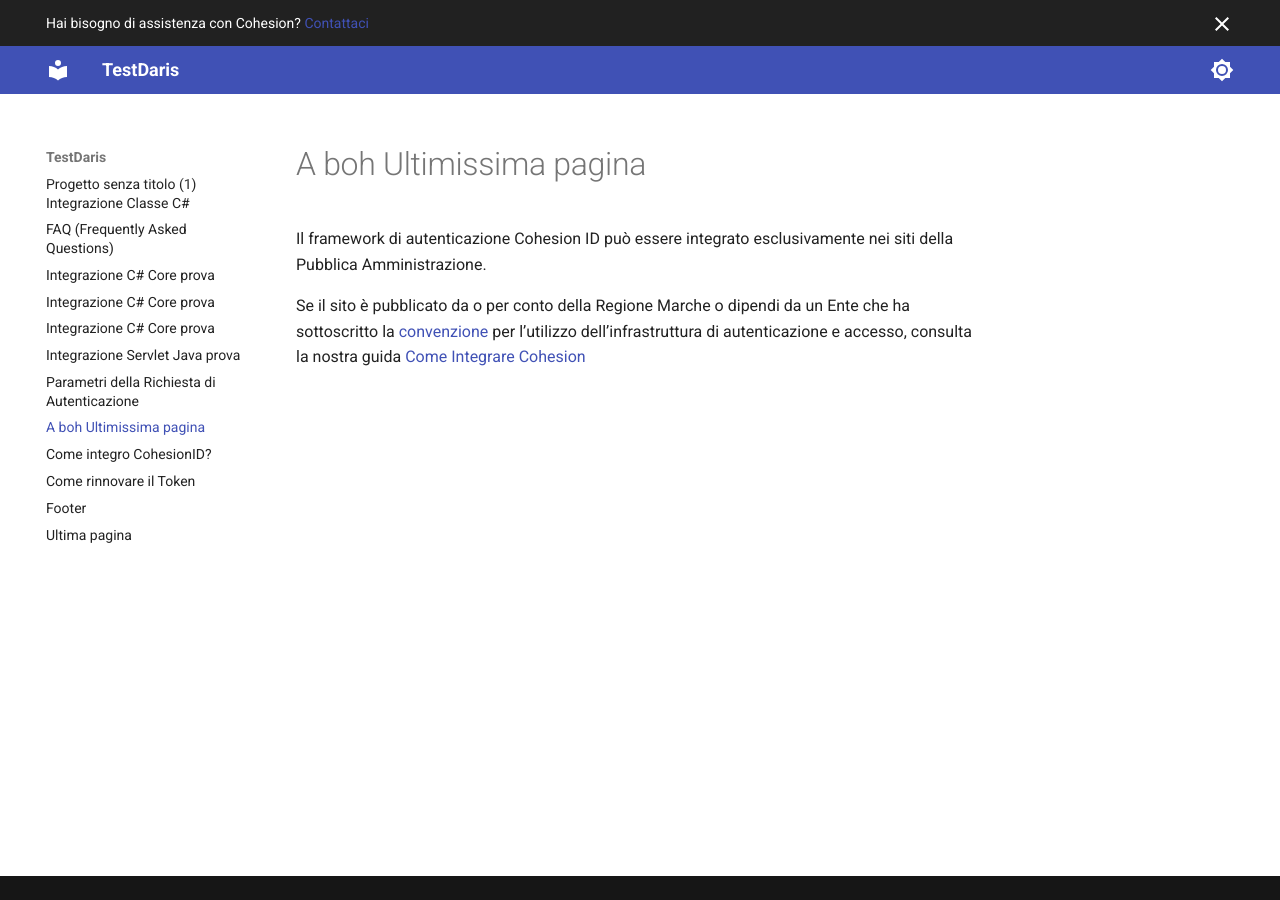
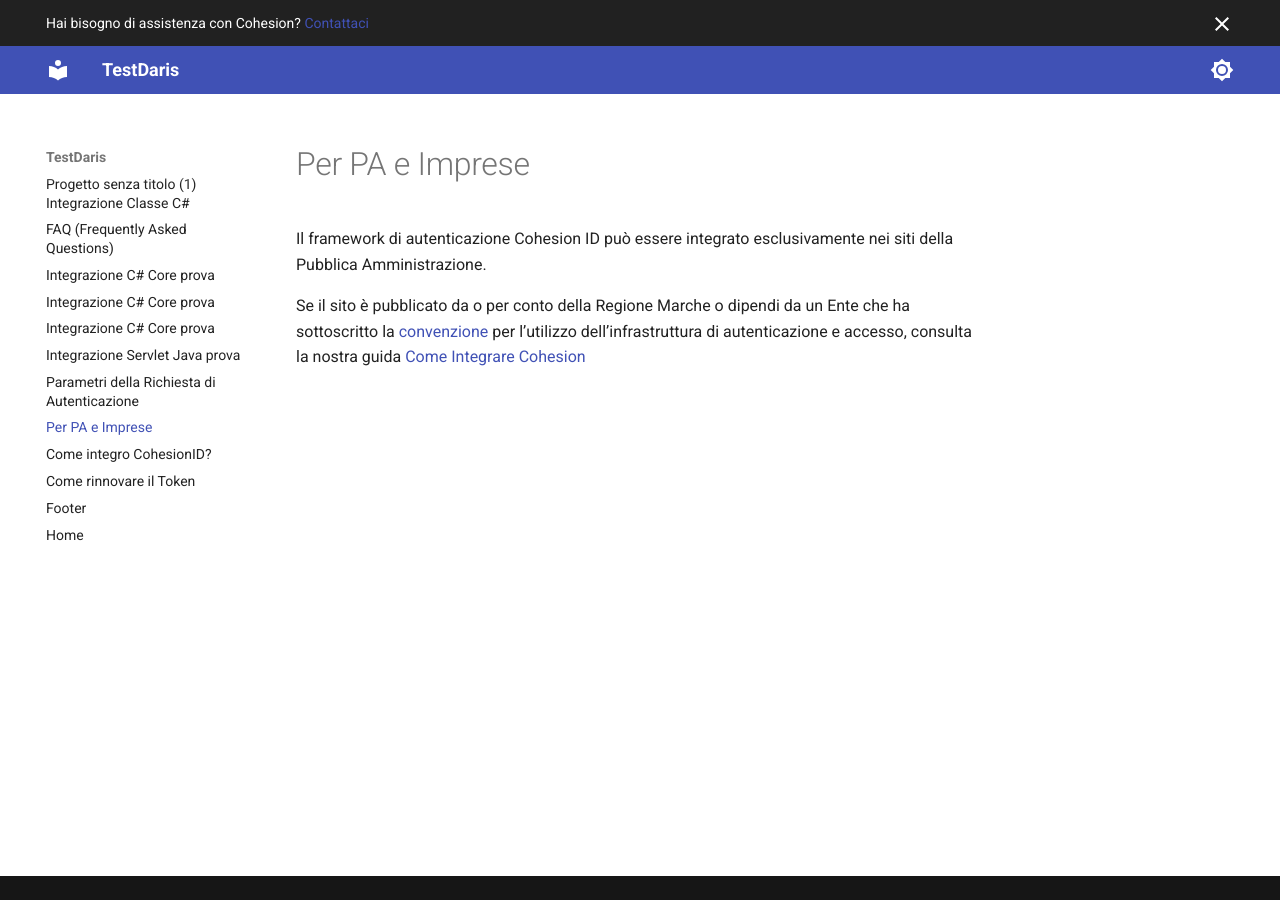
Before and after one commit to DarisCappelletti/TestDaris, an MkDocs documentation site: the page built from docs/Per-PA-e-Imprese.md, in a window 1280 px wide. Built offline with MkDocs 1.6.1 and Material for MkDocs 9.7.7, drawn with Linux system fonts in a browser that asks for light colours.

Commit message:
Update mkdocs.yml

```diff
--- a/mkdocs.yml
+++ b/mkdocs.yml
@@ -33,11 +33,6 @@
         order: asc
         sort_type: natural
 
-nav:
-    - ...
-    - Ultima pagina: index.md
-    - A boh Ultimissima pagina: Per-PA-e-Imprese.md
-
 markdown_extensions:
   - admonition
   - codehilite
```
